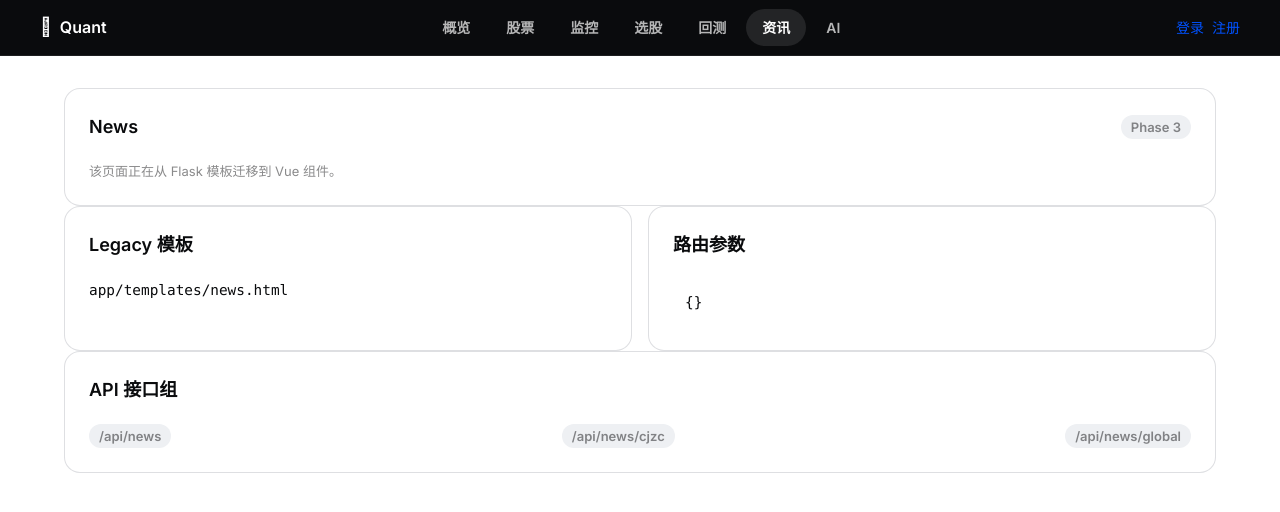
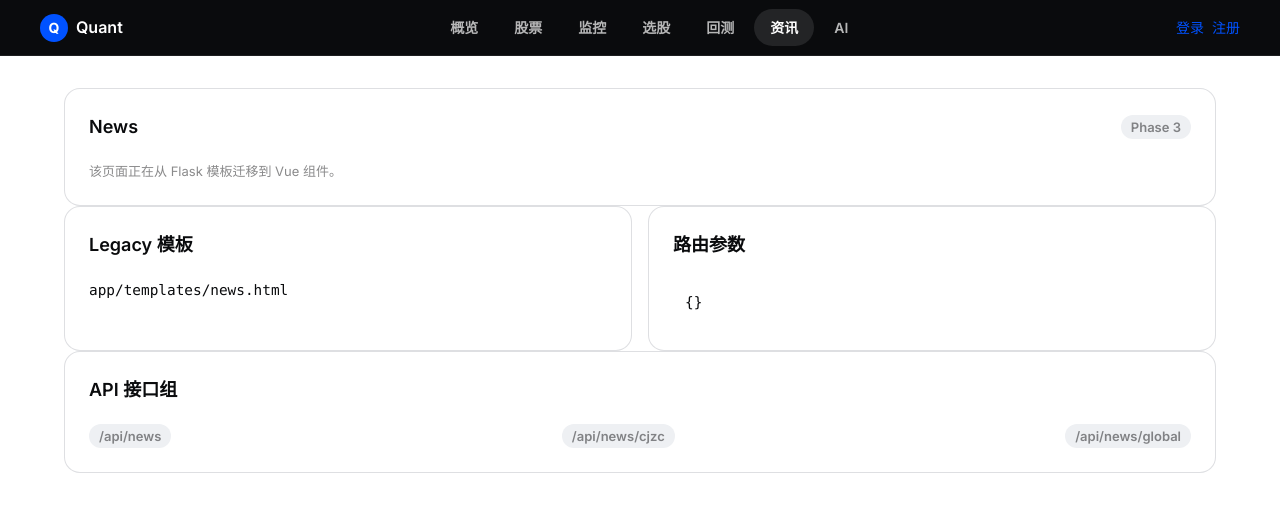
Before and after one commit to rain11ty/quantitative_analysis, a Vue app in the folder frontend/: page /app/news in a window 1280 px wide. Shown: the top 512 px of the page. Built offline with nearby package versions, Linux system fonts and the light colour scheme.

Commit message:
refactor: replace Apple logo with Coinbase-style blue circle Q icon

```diff
--- a/frontend/src/App.vue
+++ b/frontend/src/App.vue
@@ -43,7 +43,7 @@ function closeMobile() { mobileOpen.value = false; }
     <nav class="nav-bar">
       <div class="nav-inner">
         <RouterLink to="/" class="nav-brand" @click="closeMobile">
-          <span style="font-size:18px;">&#63743;</span>
+          <span style="display:inline-flex;align-items:center;justify-content:center;width:28px;height:28px;border-radius:50%;background:var(--cb-blue);color:#fff;font-size:14px;font-weight:700;font-family:var(--cb-font-sans);">Q</span>
           Quant
         </RouterLink>
 
```
